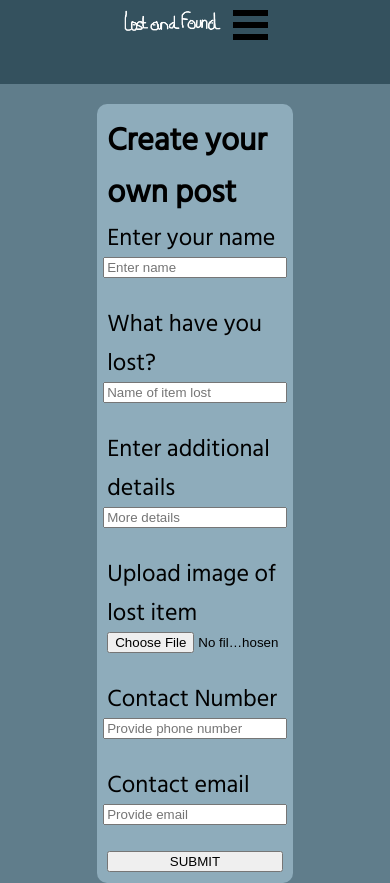
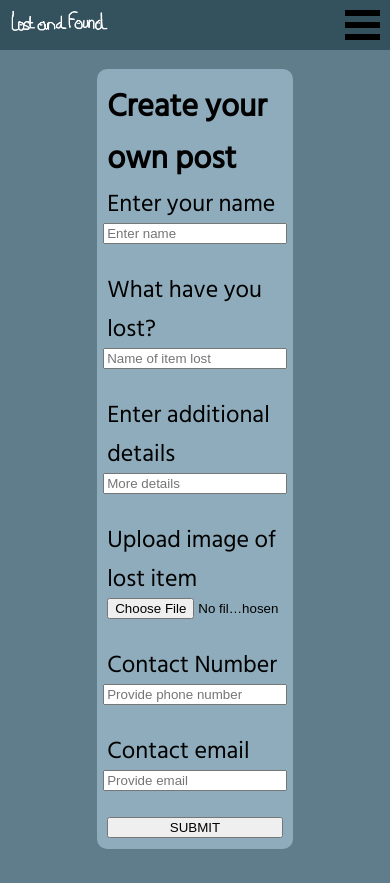
Before and after one commit to MCXpak/lost-and-found, a plain HTML site: page index.html in a window 390 px wide. Shown: the top 883 px of the page. Drawn offline with Linux system fonts and the light colour scheme.

Commit message:
Make header sticky Fix hamburger menu bug

```diff
--- a/index.css
+++ b/index.css
@@ -14,6 +14,7 @@ body {
 
 .header {
     display: flex;
+    position: sticky; top: 0;
     justify-content: space-between;
     width: 100vw;
     order: 1;
@@ -222,7 +223,8 @@ img {
     .header {
         flex-direction: column;
         z-index: 1;
-        min-height: 10vh;
+        min-height: fit-content;
+        align-items: initial;
     }
 
     .header-top-section {
```
